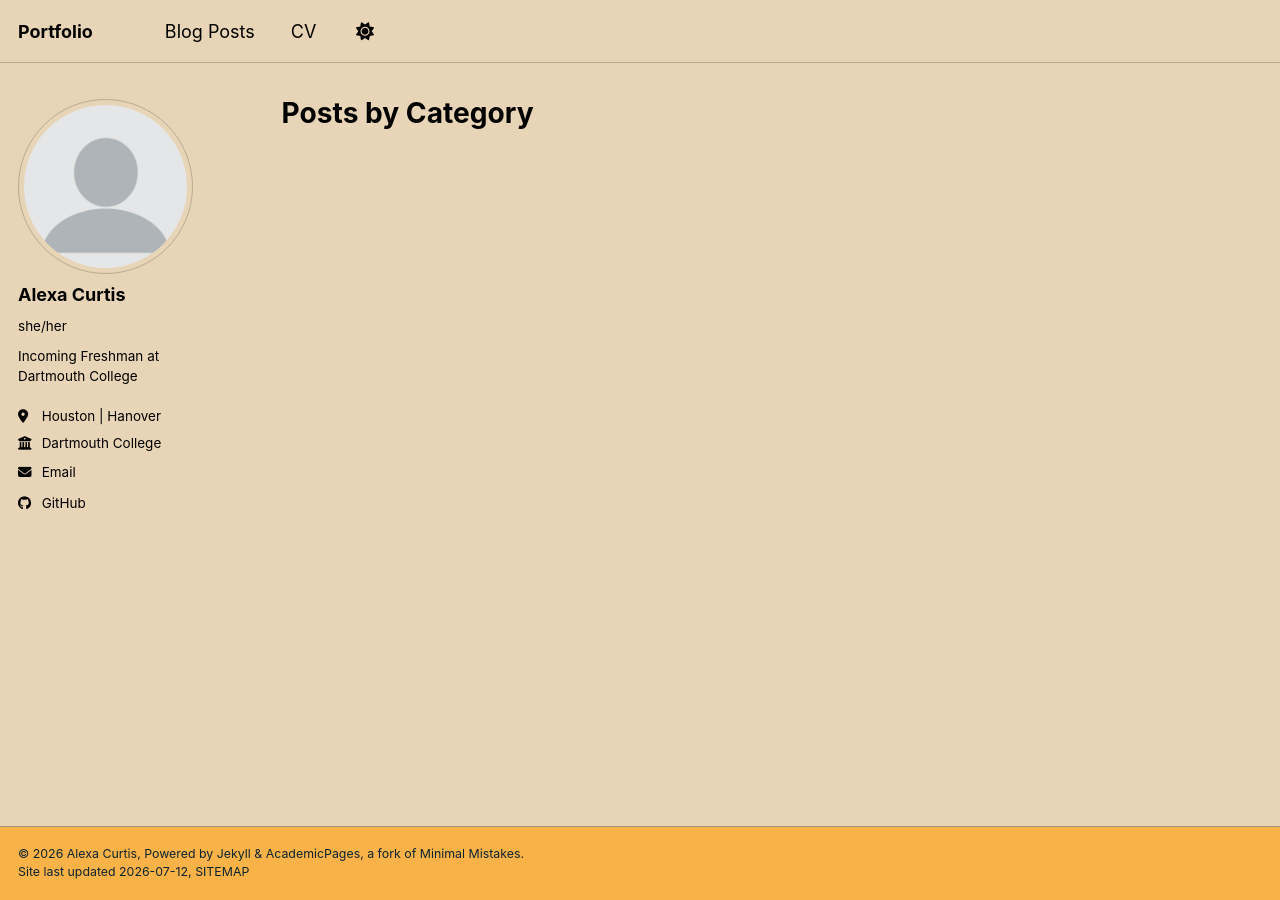
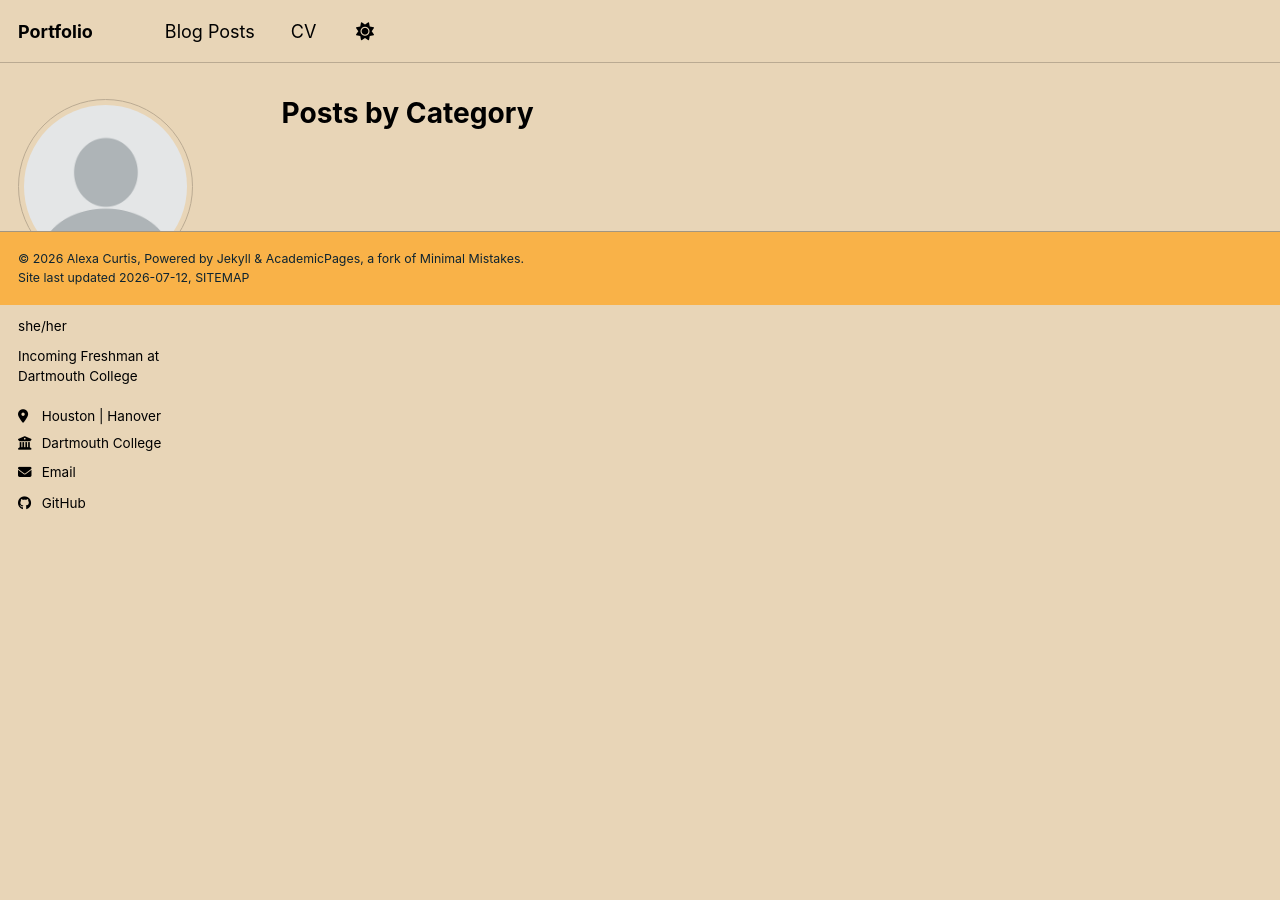
Before and after one commit to alexaycurtis/alexaycurtis.github.io, a Jekyll site: the page built from _pages/category-archive.html, in a window 1280 px wide. Built offline with Jekyll 4.4.1, drawn with Linux system fonts in a browser that asks for light colours; a style sheet for code colours, icons or effects is not loaded.

Commit message:
Disable fixed position for footer

```diff
--- a/_sass/layout/_footer.scss
+++ b/_sass/layout/_footer.scss
@@ -18,8 +18,8 @@
   height: auto;
 
   /* keep the footer on the bottom of the page */
-  position: fixed;
-  bottom: 0;
+  // position: fixed;
+  // bottom: 0;
 
   -webkit-animation: intro 0.3s both;
           animation: intro 0.3s both;
```
